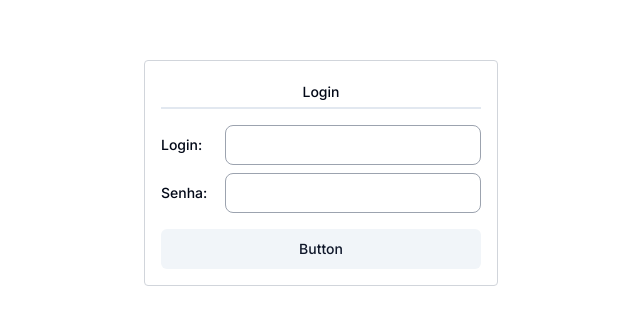
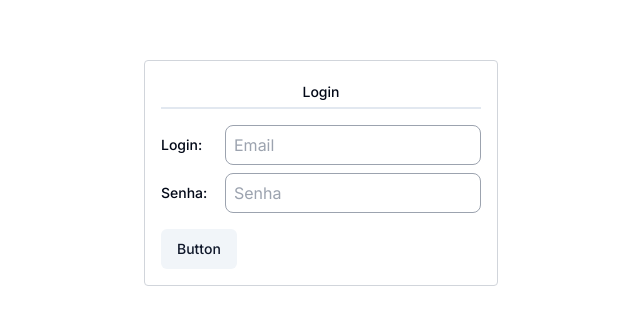
Before and after one commit to NodUp/salt-control, a Next.js app: page / in a window 1280 px wide. Shown: the part 227-552 px from the top of the page, without its empty margins (319-959 px from the left). Built offline with nearby package versions, Linux system fonts and the light colour scheme.

Commit message:
login form

```diff
--- a/package.json
+++ b/package.json
@@ -11,6 +11,8 @@
     "format:fix": "prettier --write --ignore-path .gitignore ."
   },
   "dependencies": {
+    "@hookform/error-message": "^2.0.1",
+    "@hookform/resolvers": "^3.3.4",
     "@radix-ui/react-label": "^2.0.2",
     "@radix-ui/react-slot": "^1.0.2",
     "class-variance-authority": "^0.7.0",
@@ -21,8 +23,10 @@
     "prettier-plugin-tailwindcss": "^0.5.11",
     "react": "^18",
     "react-dom": "^18",
+    "react-hook-form": "^7.49.3",
     "tailwind-merge": "^2.2.0",
-    "tailwindcss-animate": "^1.0.7"
+    "tailwindcss-animate": "^1.0.7",
+    "zod": "^3.22.4"
   },
   "devDependencies": {
     "@types/node": "^20",
--- a/src/components/forms/login-form.tsx
+++ b/src/components/forms/login-form.tsx
@@ -4,25 +4,66 @@ import { Title } from '@/components/ui/title';
 import { Label } from '@/components/ui/label';
 import { Button } from '@/components/ui/button';
 import { Input } from '@/components/ui/input/index';
+import { Container } from '../ui/containers/content-container';
+import { GridContainer } from '../ui/containers/grid-container';
+import * as z from 'zod';
+import { zodResolver } from '@hookform/resolvers/zod';
+import { useForm } from 'react-hook-form';
+
+const schema = z.object({
+  email: z
+    .string()
+    .min(1, { message: 'E-mail: campo obrigatório !' })
+    .email('E-mail: formato inválido'),
+  senha: z.string().min(6, { message: 'Senha: campo obrigatório !' }),
+});
 
 export default function LoginForm() {
+  const {
+    register,
+    handleSubmit,
+    reset,
+    formState: { errors },
+  } = useForm({
+    resolver: zodResolver(schema),
+  });
+
+  const onSubmit = async (data: any) => {
+    console.log(data);
+    reset();
+  };
   return (
-    <div className='mx-auto flex flex-col rounded-sm border border-gray-300 p-4'>
+    <Container>
       <div className='mb-4 flex border-b-2 p-2'>
         <Title className='mx-auto'>Login</Title>
       </div>
 
-      <div className='mb-4 grid w-80 grid-cols-[4rem,100fr] items-center gap-y-2'>
-        <Label className=''>Login:</Label>
+      <form onSubmit={handleSubmit(onSubmit)}>
+        <GridContainer>
+          <Label className=''>Login:</Label>
 
-        <Input className='' />
+          <Input
+            register={register}
+            name='email'
+            errors={errors}
+            placeholder='Email'
+          />
 
-        <Label className=''>Senha:</Label>
+          <Label className=''>Senha:</Label>
 
-        <Input className='' />
-      </div>
+          <Input
+            register={register}
+            name='senha'
+            errors={errors}
+            placeholder='Senha'
+            variant='password'
+          />
+        </GridContainer>
 
-      <Button variant='secondary'>Button</Button>
-    </div>
+        <Button type='submit' variant='secondary'>
+          Button
+        </Button>
+      </form>
+    </Container>
   );
 }
--- /dev/null
+++ b/src/components/ui/containers/content-container.tsx
@@ -0,0 +1,15 @@
+import React from 'react';
+
+type Props = {
+  children: any;
+};
+
+const Container = ({ children }: Props) => {
+  return (
+    <div className='mx-auto flex flex-col rounded-sm border border-gray-300 p-4'>
+      {children}
+    </div>
+  );
+};
+
+export { Container };
--- /dev/null
+++ b/src/components/ui/containers/grid-container.tsx
@@ -0,0 +1,15 @@
+import React from 'react';
+
+type Props = {
+  children: any;
+};
+
+const GridContainer = ({ children }: Props) => {
+  return (
+    <div className='mb-4 grid w-80 grid-cols-[4rem,100fr] items-center gap-y-2'>
+      {children}
+    </div>
+  );
+};
+
+export { GridContainer };
--- a/src/components/ui/input/default-input.tsx
+++ b/src/components/ui/input/default-input.tsx
@@ -1,20 +1,36 @@
 import * as React from 'react';
-
+import { ErrorMessage } from '@hookform/error-message';
 import { cn } from '@/lib/utils';
 
-type Props = {
-  className?: string;
-};
+import { Props } from './index';
 
-const DefaultInput = ({ className, ...props }: Props) => {
+const DefaultInput = ({
+  className,
+  name,
+  errors,
+  placeholder,
+  register,
+}: Props) => {
   return (
+    <div>
       <input
         className={cn(
           'flex h-10 w-full rounded-lg border border-gray-400 px-2 text-zinc-600 outline-none focus:border-blue-300',
           className
         )}
-      {...props}
+        {...register(`${name}`)}
+        id={name}
+        name={name}
+        placeholder={placeholder}
       />
+      <ErrorMessage
+        errors={errors}
+        name={`${name}`}
+        render={({ message }: { message: string }) => (
+          <p className='mt-2 text-sm text-red-700'>{message}</p>
+        )}
+      />
+    </div>
   );
 };
 
--- a/src/components/ui/input/email-input.tsx
+++ b/src/components/ui/input/email-input.tsx
@@ -1,25 +1,37 @@
 import * as React from 'react';
-
+import { ErrorMessage } from '@hookform/error-message';
 import { cn } from '@/lib/utils';
 
-export interface InputProps
-  extends React.InputHTMLAttributes<HTMLInputElement> {}
+import { Props } from './index';
 
-const EmailInput = React.forwardRef<HTMLInputElement, InputProps>(
-  ({ className, type, ...props }, ref) => {
-    return (
+const EmailInput = ({
+  className,
+  name,
+  errors,
+  placeholder,
+  register,
+}: Props) => {
+  return (
+    <div>
       <input
-        type={type}
         className={cn(
           'flex h-5 w-full rounded-lg border border-gray-400 px-2 text-zinc-600 outline-none focus:border-blue-300',
           className
         )}
-        ref={ref}
-        {...props}
+        {...register(`${name}`)}
+        id={name}
+        name={name}
+        placeholder={placeholder}
       />
-    );
-  }
-);
-EmailInput.displayName = 'PasswordtInput';
+      <ErrorMessage
+        errors={errors}
+        name={`${name}`}
+        render={({ message }: { message: string }) => (
+          <p className='mt-2 text-sm text-red-700'>{message}</p>
+        )}
+      />
+    </div>
+  );
+};
 
 export { EmailInput };
--- a/src/components/ui/input/index.tsx
+++ b/src/components/ui/input/index.tsx
@@ -1,21 +1,58 @@
+'use client';
+
 import * as React from 'react';
 
 import { DefaultInput } from './default-input';
 import { PasswordtInput } from './password-input';
 import { EmailInput } from './email-input';
 
-type Props = {
+export type Props = {
   className?: string;
   variant?: string;
+  name?: string;
+  errors?: any;
+  placeholder?: string;
+  register?: any;
 };
 
-const Input = ({ className, variant, ...props }: Props) => {
+const Input = ({
+  className,
+  variant,
+  name,
+  errors,
+  placeholder,
+  register,
+}: Props) => {
   if (variant === 'email') {
-    return <EmailInput className={className} {...props} />;
+    return (
+      <EmailInput
+        className={className}
+        name={name}
+        errors={errors}
+        placeholder={placeholder}
+        register={register}
+      />
+    );
   } else if (variant === 'password') {
-    return <PasswordtInput className={className} {...props} />;
+    return (
+      <PasswordtInput
+        className={className}
+        name={name}
+        errors={errors}
+        placeholder={placeholder}
+        register={register}
+      />
+    );
   } else {
-    return <DefaultInput className={className} {...props} />;
+    return (
+      <DefaultInput
+        className={className}
+        name={name}
+        errors={errors}
+        placeholder={placeholder}
+        register={register}
+      />
+    );
   }
 };
 
--- a/src/components/ui/input/password-input.tsx
+++ b/src/components/ui/input/password-input.tsx
@@ -1,25 +1,40 @@
+'use client';
+
 import * as React from 'react';
 
+import { ErrorMessage } from '@hookform/error-message';
 import { cn } from '@/lib/utils';
+import { Props } from './index';
 
-export interface InputProps
-  extends React.InputHTMLAttributes<HTMLInputElement> {}
-
-const PasswordtInput = React.forwardRef<HTMLInputElement, InputProps>(
-  ({ className, type, ...props }, ref) => {
-    return (
+const PasswordtInput = ({
+  className,
+  name,
+  errors,
+  placeholder,
+  register,
+}: Props) => {
+  return (
+    <div>
       <input
-        type={type}
         className={cn(
-          'flex h-5 w-full rounded-lg border border-gray-400 px-2 text-zinc-600 outline-none focus:border-blue-300',
+          'flex h-10 w-full rounded-lg border border-gray-400 px-2 text-zinc-600 outline-none focus:border-blue-300',
           className
         )}
-        ref={ref}
-        {...props}
+        {...register(`${name}`)}
+        id={name}
+        name={name}
+        placeholder={placeholder}
+        type='password'
       />
-    );
-  }
-);
-PasswordtInput.displayName = 'PasswordtInput';
+      <ErrorMessage
+        errors={errors}
+        name={`${name}`}
+        render={({ message }: { message: string }) => (
+          <p className='mt-2 text-sm text-red-700'>{message}</p>
+        )}
+      />
+    </div>
+  );
+};
 
 export { PasswordtInput };
```
Also changed, not shown: 1 other file (tests, documents, lock files or other folders). Lines whose indentation alone changed are shown as unchanged.
